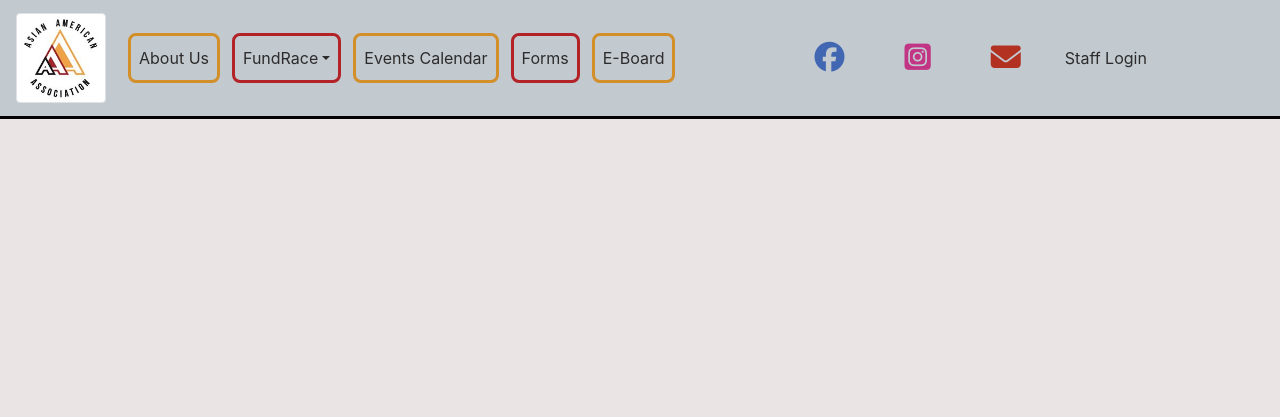
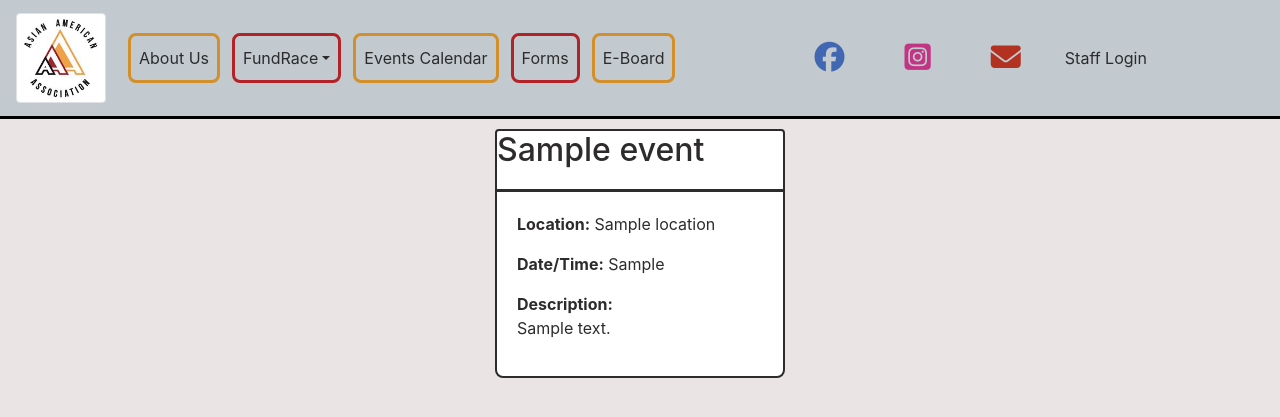
Before and after one commit to oleynes/FundRFID, a Django app: template FundRFID/home/templates/events.html in a window 1280 px wide. Shown: the top 417 px of the page. Run offline with Django 3.2, Linux system fonts and the light colour scheme; the template is opened without the code that fills it: most values are stand-ins (such as "Sample title", 1, 10 or a date in 2020); style sheets or scripts are compiled from the project's sources; some libraries are stand-ins or nearby versions.

Commit message:
added events page

```diff
--- a/FundRFID/home/templates/events.html
+++ b/FundRFID/home/templates/events.html
@@ -1 +1,28 @@
 {% extends 'core/base.html' %}
+{% block title %}Events{% endblock %}
+{% block body %}
+<div class="container-fluid">
+    {% for event in events %}
+    <div class="row-centered" style="margin-left: 30rem; margin-right: 30rem; padding-top: 10px; padding-bottom: 10px;">
+
+
+    <div class="card card-border">
+        <div class="card-title">
+            <h2>{{ event.name }}</h2>
+        </div>
+        {% if event.has_img %}
+        <div class="card-img-top top-border">
+            <img class="img-fluid" src="{{ event.img.url }}" alt="">
+        </div>
+        {% endif %}
+        <div class="card-body top-border">
+            <p><strong>Location:</strong> {{ event.location }}</p>
+            <p><strong>Date/Time:</strong> {{ event.dt }}</p>
+            <p><strong>Description:</strong> <br> {{ event.description }}</p>
+        </div>
+    </div>
+    </div>
+    {% endfor %}
+</div>
+
+{% endblock %}
```
